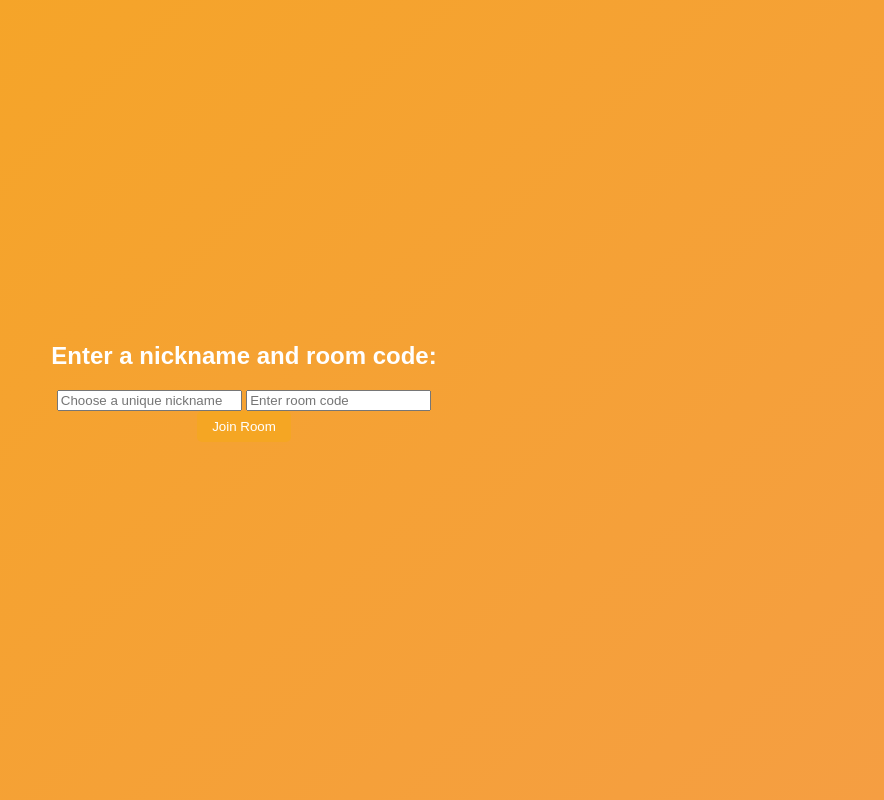
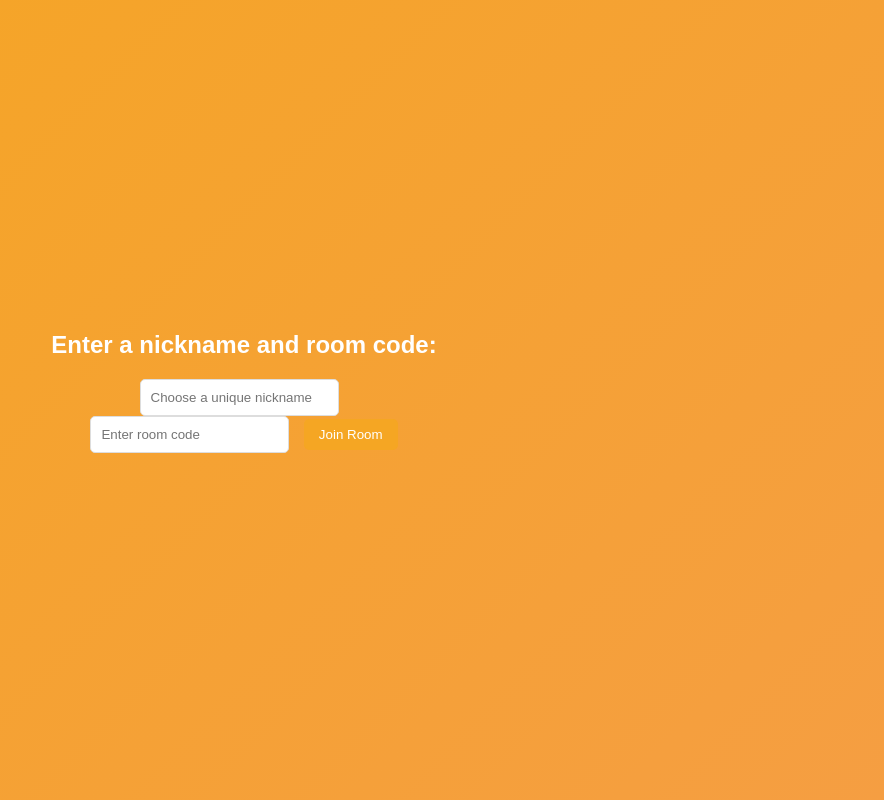
Before and after one commit to GeoFlame/GeoChat, a website: page public/index.html in a window 1280 px wide. Shown: the whole page, without its empty margins (396-1280 px from the left). Drawn offline with nearby package versions, Linux system fonts and the light colour scheme; no server answers.

Commit message:
Update index.html

```diff
--- a/public/index.html
+++ b/public/index.html
@@ -72,6 +72,34 @@
         }
 
         #input:focus {
+            border: 1px solid #f59e42;
+            outline: none;
+        }
+
+        #nicknameInput {
+            flex-grow: 1;
+            padding: 10px;
+            margin-right: 10px;
+            border-radius: 5px;
+            border: 1px solid #ddd;
+            transition: border 0.3s ease;
+        }
+
+        #nicknameInput:focus {
+            border: 1px solid #f59e42;
+            outline: none;
+        }
+
+        #roomCode {
+            flex-grow: 1;
+            padding: 10px;
+            margin-right: 10px;
+            border-radius: 5px;
+            border: 1px solid #ddd;
+            transition: border 0.3s ease;
+        }
+
+        #roomCode:focus {
             border: 1px solid #f59e42;
             outline: none;
         }
```
